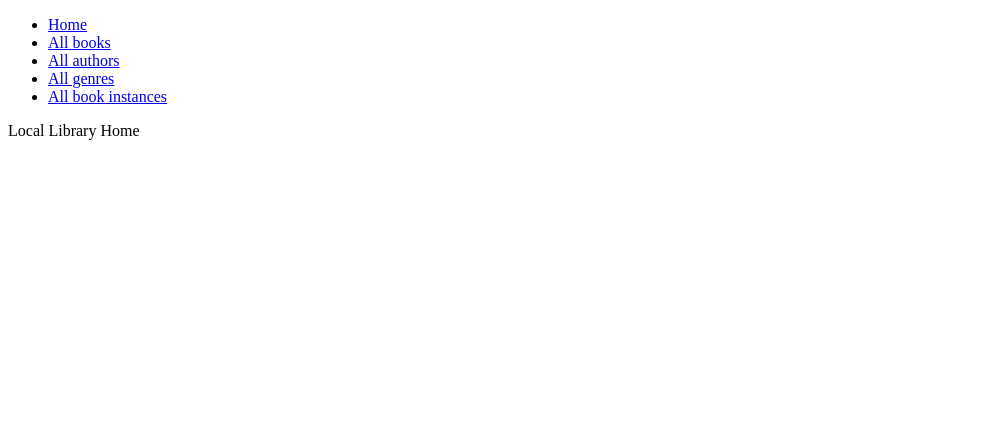
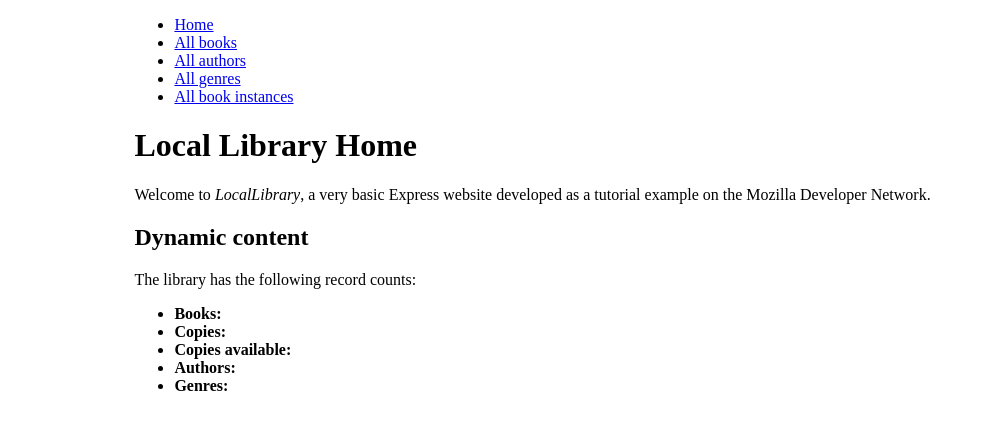
Before and after one commit to hryssmz/graphql-ts-frontend, a Vue app: page / in a window 1280 px wide. Shown: the top 430 px of the page, without its empty margins (0-985 px from the left). Built offline with nearby package versions, Linux system fonts and the light colour scheme.

Commit message:
Write AuthorListPage and IndexPage

```diff
--- a/package.json
+++ b/package.json
@@ -9,10 +9,13 @@
     "preview": "vite preview"
   },
   "dependencies": {
+    "axios": "^0.27.2",
+    "luxon": "^3.0.3",
     "vue": "^3.2.37",
     "vue-router": "^4.1.5"
   },
   "devDependencies": {
+    "@types/luxon": "^3.0.1",
     "@typescript-eslint/eslint-plugin": "^5.37.0",
     "@typescript-eslint/parser": "^5.37.0",
     "@vitejs/plugin-vue": "^3.1.0",
--- a/src/App.vue
+++ b/src/App.vue
@@ -1,6 +1,6 @@
 <!-- App.vue -->
 <template>
-  <div>
+  <div :style="{ width: '80%', margin: 'auto' }">
     <NavigationBar />
     <router-view></router-view>
   </div>
--- /dev/null
+++ b/src/utils/client.ts
@@ -0,0 +1,8 @@
+import axios from "axios";
+
+const client = axios.create({
+  baseURL: "http://localhost:13002",
+  timeout: 30 * 1000,
+});
+
+export default client;
--- /dev/null
+++ b/src/utils/index.ts
@@ -0,0 +1,7 @@
+import { DateTime } from "luxon";
+
+export function prettifyISODate(isoDate: string | null): string {
+  return isoDate
+    ? DateTime.fromISO(isoDate).toLocaleString(DateTime.DATE_MED)
+    : "";
+}
--- a/src/views/AuthorListPage.vue
+++ b/src/views/AuthorListPage.vue
@@ -1,13 +1,38 @@
 <!-- views/AuthorListPage.vue -->
 <template>
-  <div>Author List</div>
+  <div>
+    <h1>Author List</h1>
+    <ul>
+      <li v-for="author in authors" :key="author.id">
+        {{ author.name }} ({{ author.lifespan }})
+      </li>
+    </ul>
+  </div>
 </template>
 
 <script lang="ts">
-import { defineComponent } from "vue";
+import { defineComponent, ref, computed } from "vue";
+import { prettifyISODate } from "../utils";
+import client from "../utils/client";
+
 export default defineComponent({
   setup() {
-    return {};
+    const authorList = ref<Author[]>([]);
+    const authors = computed(() =>
+      authorList.value.map(author => ({
+        ...author,
+        name: `${author.firstName}, ${author.familyName}`,
+        lifespan: `${prettifyISODate(author.dateOfBirth)} - ${prettifyISODate(
+          author.dateOfDeath
+        )}`,
+      }))
+    );
+
+    client.get<AuthorListApiData>("/authors").then(({ data }) => {
+      authorList.value = data.authorList;
+    });
+
+    return { authors };
   },
 });
 </script>
--- a/src/views/IndexPage.vue
+++ b/src/views/IndexPage.vue
@@ -1,13 +1,54 @@
 <!-- views/IndexPage.vue -->
 <template>
-  <div>Local Library Home</div>
+  <div>
+    <h1>Local Library Home</h1>
+    <p>
+      Welcome to <em>LocalLibrary</em>, a very basic Express website developed
+      as a tutorial example on the Mozilla Developer Network.
+    </p>
+
+    <h2>Dynamic content</h2>
+    <p>The library has the following record counts:</p>
+
+    <ul>
+      <li><strong>Books:</strong> {{ bookCount }}</li>
+      <li><strong>Copies:</strong> {{ bookInstanceCount }}</li>
+      <li>
+        <strong>Copies available:</strong> {{ bookInstanceAvailableCount }}
+      </li>
+      <li><strong>Authors:</strong> {{ authorCount }}</li>
+      <li><strong>Genres:</strong> {{ genreCount }}</li>
+    </ul>
+  </div>
 </template>
 
 <script lang="ts">
-import { defineComponent } from "vue";
+import { defineComponent, ref } from "vue";
+import client from "../utils/client";
+
 export default defineComponent({
   setup() {
-    return {};
+    const bookCount = ref(0);
+    const bookInstanceCount = ref(0);
+    const bookInstanceAvailableCount = ref(0);
+    const authorCount = ref(0);
+    const genreCount = ref(0);
+
+    client.get<IndexApiData>("/").then(({ data }) => {
+      bookCount.value = data.bookCount;
+      bookInstanceCount.value = data.bookInstanceCount;
+      bookInstanceAvailableCount.value = data.bookInstanceAvailableCount;
+      authorCount.value = data.authorCount;
+      genreCount.value = data.genreCount;
+    });
+
+    return {
+      bookCount,
+      bookInstanceCount,
+      bookInstanceAvailableCount,
+      authorCount,
+      genreCount,
+    };
   },
 });
 </script>
```
Also changed, not shown: src/custom.d.ts (added, +19 -0 lines), .eslintrc.cjs, 2 other files (tests, documents, lock files or other folders).
